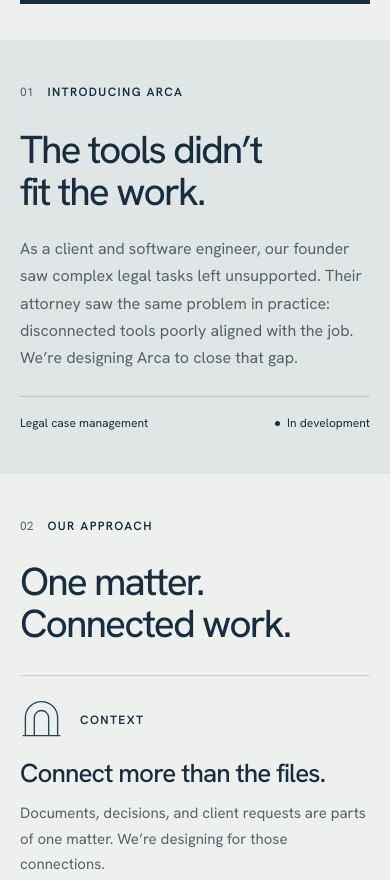
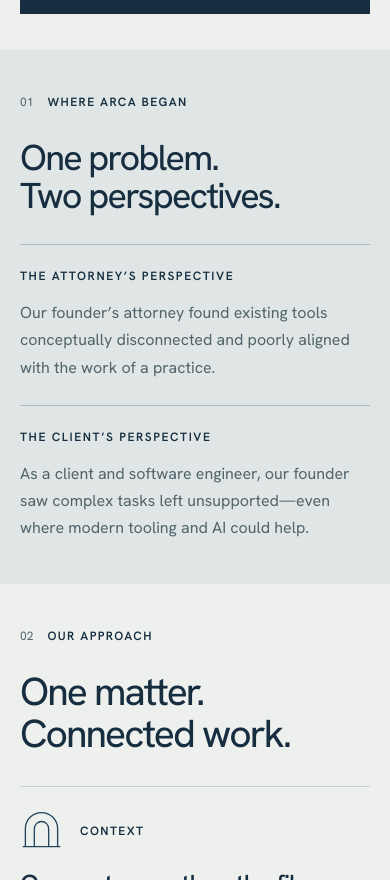
Before and after one commit to stateralabscom/statera-labs.com, a plain HTML site: page index.html in a window 390 px wide. Shown: the part 779-1659 px from the top of the page. Drawn offline with Linux system fonts and the light colour scheme.

Commit message:
Distinguish founding perspectives and refine mobile hierarchy

```diff
--- a/index.html
+++ b/index.html
@@ -98,25 +98,33 @@
         </figure>
       </section>
       <section class="product" id="arca" aria-labelledby="arca-title">
-        <div class="wrap product-grid">
-          <div class="section-label">
-            <span class="index">01</span>
-            <p class="eyebrow">Introducing Arca</p>
+        <div class="wrap origin">
+          <div class="origin-heading">
+            <div class="section-label">
+              <span class="index">01</span>
+              <p class="eyebrow">Where Arca began</p>
+            </div>
+            <h2 id="arca-title">One problem.<br />Two perspectives.</h2>
           </div>
-          <div class="product-copy">
-            <h2 id="arca-title">The tools didn’t<br />fit the work.</h2>
-            <p>
-              As a client and software engineer, our founder saw complex legal
-              tasks left unsupported. Their attorney saw the same problem in
-              practice: disconnected tools poorly aligned with the job. We’re
-              designing Arca to close that gap.
-            </p>
-            <div class="product-meta">
-              <span>Legal case management</span
-              ><span class="status"
-                ><i aria-hidden="true"></i> In development</span
-              >
-            </div>
+          <div class="perspectives">
+            <article class="perspective">
+              <div class="perspective-label">
+                <h3 class="eyebrow">The attorney’s perspective</h3>
+              </div>
+              <p>
+                Our founder’s attorney found existing tools conceptually
+                disconnected and poorly aligned with the work of a practice.
+              </p>
+            </article>
+            <article class="perspective">
+              <div class="perspective-label">
+                <h3 class="eyebrow">The client’s perspective</h3>
+              </div>
+              <p>
+                As a client and software engineer, our founder saw complex tasks
+                left unsupported—even where modern tooling and AI could help.
+              </p>
+            </article>
           </div>
         </div>
       </section>
--- a/styles.css
+++ b/styles.css
@@ -215,11 +215,6 @@ h1 {
   padding: 76px 0;
   scroll-margin-top: 24px;
 }
-.product-grid {
-  display: grid;
-  grid-template-columns: 1fr 2fr;
-  gap: 44px;
-}
 .section-label {
   display: flex;
   align-items: start;
@@ -237,23 +232,6 @@ h2 {
   font-weight: 450;
   letter-spacing: -0.05em;
   line-height: 1.08;
-}
-.product-copy > p {
-  max-width: 550px;
-  font-size: 18px;
-  line-height: 1.7;
-  color: var(--muted);
-  margin-top: 27px;
-}
-.product-meta {
-  display: flex;
-  justify-content: space-between;
-  gap: 20px;
-  max-width: 550px;
-  border-top: 1px solid #b9c6c7;
-  margin-top: 32px;
-  padding-top: 18px;
-  font-size: 12px;
 }
 .approach {
   scroll-margin-top: 24px;
@@ -395,8 +373,7 @@ h3 {
   .hero-art {
     padding: 22px;
   }
-  .approach-heading,
-  .product-grid {
+  .approach-heading {
     grid-template-columns: 1fr 2fr;
     gap: 30px;
   }
@@ -484,8 +461,7 @@ h3 {
   .product {
     padding: 43px 0;
   }
-  .approach-heading,
-  .product-grid {
+  .approach-heading {
     grid-template-columns: 1fr;
     gap: 28px;
   }
@@ -495,14 +471,6 @@ h3 {
   }
   h2 {
     font-size: 39px;
-  }
-  .product-copy > p {
-    font-size: 16px;
-    margin-top: 22px;
-  }
-  .product-meta {
-    font-size: 12px;
-    margin-top: 25px;
   }
   .approach {
     padding-block: 43px 33px;
@@ -587,9 +555,6 @@ h3 {
   }
   .closing-grid {
     gap: 20px;
-  }
-  .product-meta {
-    gap: 10px;
   }
   .footer {
     gap: 16px;
@@ -902,3 +867,96 @@ h3 {
     display: block;
   }
 }
+
+/* The founding insight is a paired perspective, not a feature grid. */
+.origin-heading {
+  display: grid;
+  grid-template-columns: 1fr 2fr;
+  gap: 44px;
+}
+.perspectives {
+  display: grid;
+  grid-template-columns: 1fr 1fr;
+  gap: 64px;
+  margin-top: 52px;
+}
+.perspective {
+  border-top: 1px solid #acbcbe;
+  padding-top: 24px;
+}
+.perspective-label {
+  display: flex;
+  align-items: center;
+  gap: 18px;
+}
+.perspective > p:last-child {
+  max-width: 440px;
+  font-size: 16px;
+  line-height: 1.7;
+  color: var(--muted);
+}
+@media (max-width: 1100px) {
+  .origin-heading {
+    gap: 30px;
+  }
+  .perspectives {
+    gap: 36px;
+  }
+}
+@media (max-width: 760px) {
+  .origin-heading {
+    display: block;
+  }
+  .origin-heading h2 {
+    margin-top: 28px;
+    font-size: 36px;
+  }
+  .perspectives {
+    display: block;
+    margin-top: 32px;
+  }
+  .perspective {
+    padding-top: 22px;
+  }
+  .perspective + .perspective {
+    margin-top: 28px;
+  }
+  .perspective > p:last-child {
+    font-size: 15px;
+  }
+}
+
+.perspective > p:last-child {
+  margin-top: 22px;
+  font-size: 18px;
+  max-width: 480px;
+}
+@media (max-width: 760px) {
+  .origin-heading h2 {
+    font-size: 36px;
+  }
+  .perspectives {
+    margin-top: 28px;
+  }
+  .perspective > p:last-child {
+    margin-top: 14px;
+    font-size: 16px;
+  }
+  .perspective + .perspective {
+    margin-top: 24px;
+  }
+}
+
+@media (max-width: 760px) {
+  h1 {
+    font-size: clamp(39px, 12.2vw, 68px);
+  }
+}
+
+.perspective-label h3 {
+  margin: 0;
+  font-size: 12px;
+  font-weight: 600;
+  line-height: 1.5;
+  letter-spacing: 1.6px;
+}
```
Also changed, not shown: docs/ui-polish/desktop-1.png, docs/ui-polish/desktop-2.png, docs/ui-polish/desktop-3.png, docs/ui-polish/mobile-1.png, docs/ui-polish/mobile-2.png, docs/ui-polish/mobile-3.png, docs/ui-polish/mobile-4.png, 2 other files.
